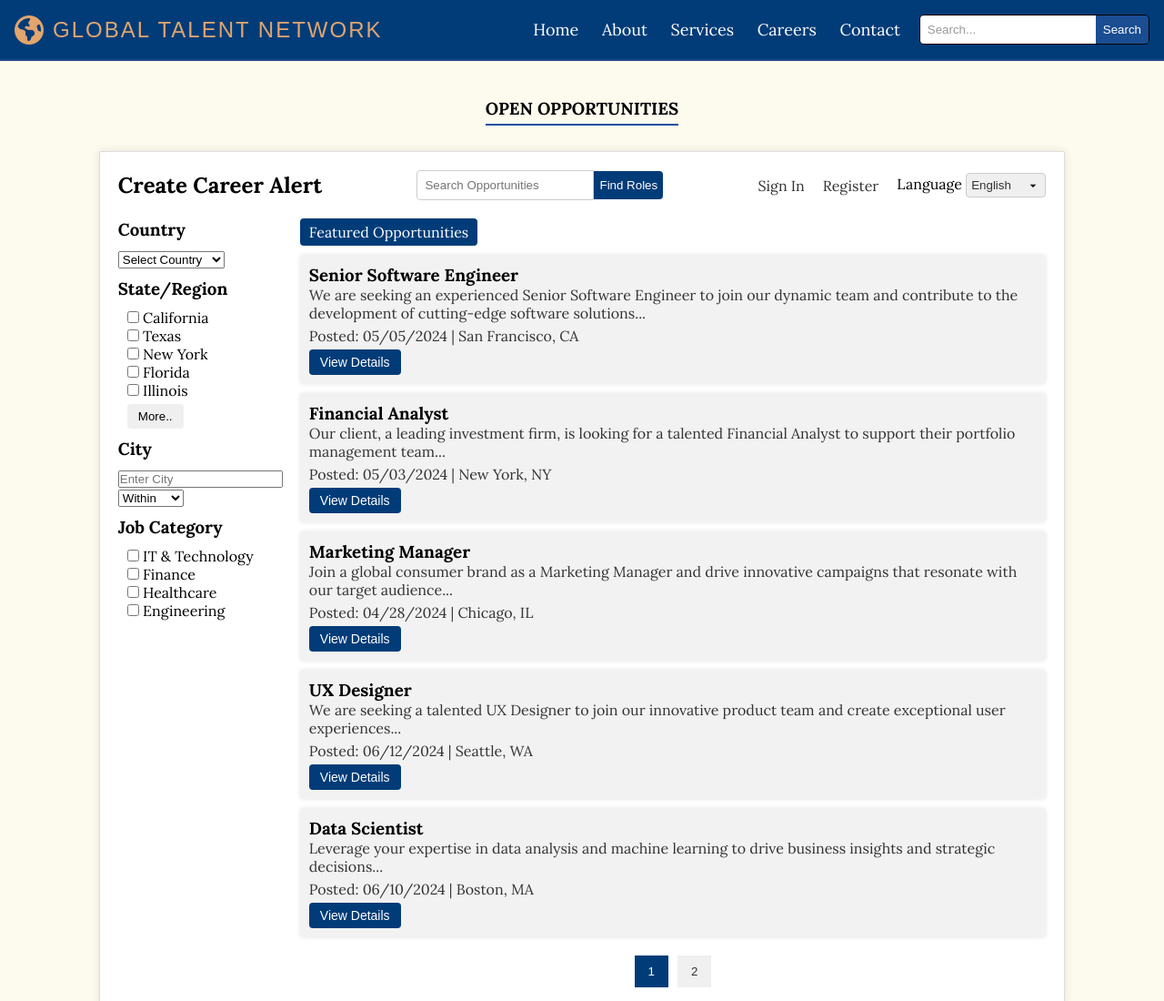
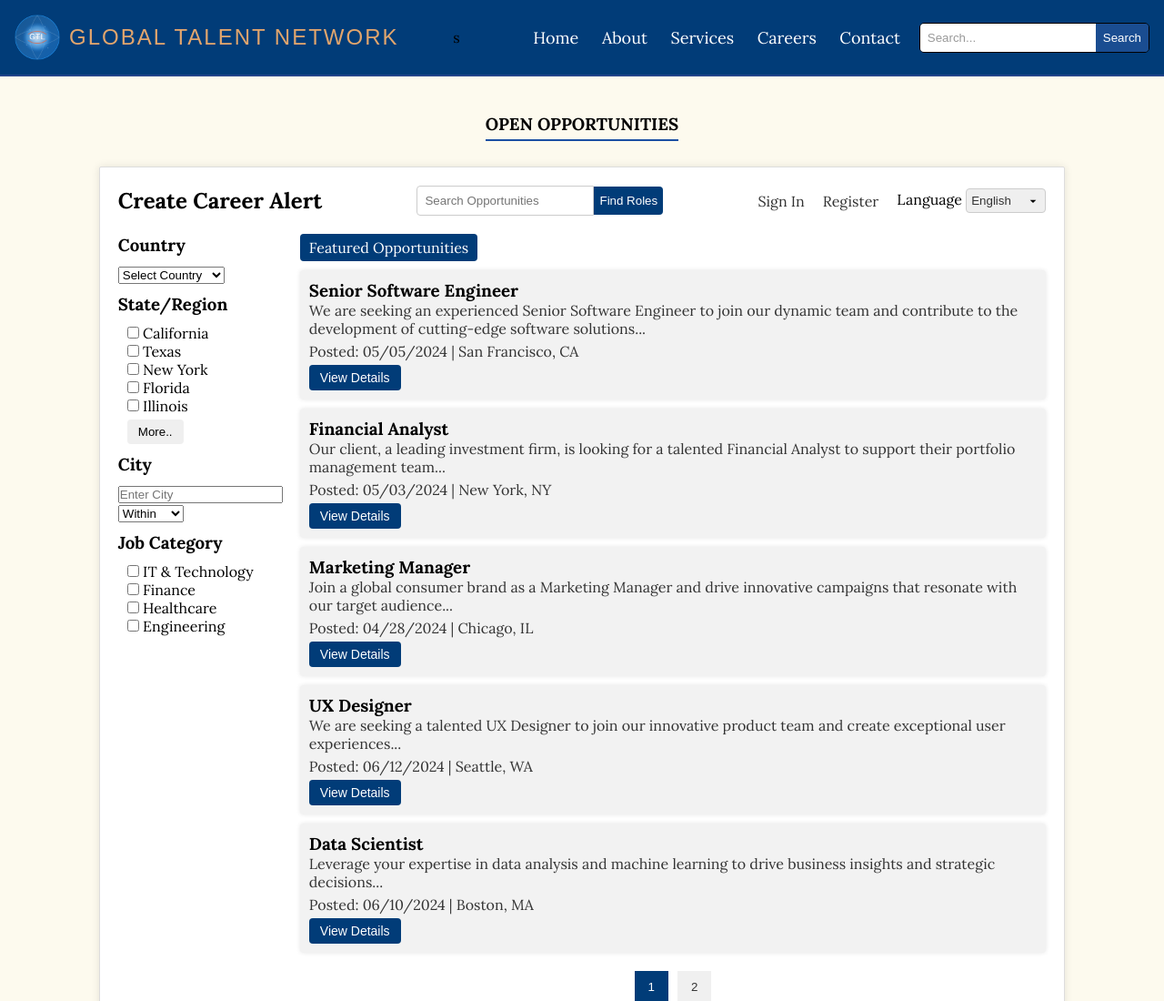
Before and after one commit to varunt891/Global-Talent-Network, a plain HTML site: page career.html in a window 1280 px wide. Shown: the top 1100 px of the page at 91% size. Drawn offline with Linux system fonts and the light colour scheme.

Commit message:
Added logos and images

```diff
--- a/about.html
+++ b/about.html
@@ -9,12 +9,13 @@
   <link rel="preconnect" href="https://fonts.googleapis.com">
   <link rel="preconnect" href="https://fonts.gstatic.com" crossorigin>
   <link href="https://fonts.googleapis.com/css2?family=Lora:ital,wght@0,400..700;1,400..700&display=swap" rel="stylesheet">
+  <link rel="icon" href="/images/gtl-logo.png" type="image/x-icon">
 </head>
 
 <body>
   <nav>
     <div class="logo">
-        <i class="fas fa-globe-americas"></i>
+      <img src="images/gtl-logo.png" alt="GTN Logo">
         <span class="gtn">Global Talent Network </span>
       </div>
     <div class="nav-container">
--- a/career.html
+++ b/career.html
@@ -9,14 +9,15 @@
   <link rel="preconnect" href="https://fonts.googleapis.com">
   <link rel="preconnect" href="https://fonts.gstatic.com" crossorigin>
   <link href="https://fonts.googleapis.com/css2?family=Lora:ital,wght@0,400..700;1,400..700&display=swap" rel="stylesheet">
+  <link rel="icon" href="/images/gtl-logo.png" type="image/x-icon">
 </head>
 
 <body>
   <nav>
     <div class="logo">
-      <i class="fas fa-globe-americas"></i>
-      <span class="gtn">Global Talent Network </span>
-    </div>
+      <img src="images/gtl-logo.png" alt="GTN Logo">
+        <span class="gtn">Global Talent Network </span>
+      </div>s
     <div class="nav-container">
       <ul class="nav-links">
         <li><a href="/index.html">Home</a></li>
--- a/styles.css
+++ b/styles.css
@@ -24,22 +24,6 @@ nav {
   font-family: 'Poppins', sans-serif;
   text-transform: uppercase;
   letter-spacing: 2px;
-}
-
-.logo i {
-  font-size: 2rem;
-  color: #e1a56d;
-  margin-right: 0.5rem;
-  animation: rotate 5s infinite linear;
-}
-
-@keyframes rotate {
-  from {
-    transform: rotate(0deg);
-  }
-  to {
-    transform: rotate(360deg);
-  }
 }
 
 .logo img {
```
